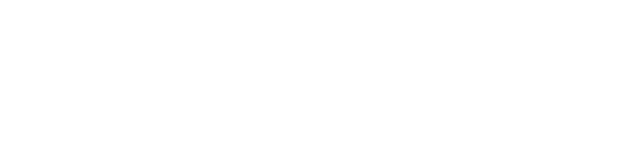
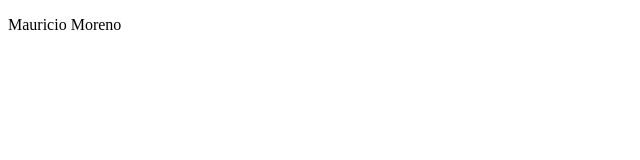
Before and after one commit to cristobalvega/demoGit, a plain HTML site: page index.html in a window 1280 px wide. Shown: the whole page, without its empty margins (0-640 px from the left). Drawn offline with Linux system fonts and the light colour scheme.

Commit message:
Soy mau y esta es mi historia

```diff
--- a/index.html
+++ b/index.html
@@ -6,6 +6,6 @@
     <title>Document</title>
 </head>
 <body>
-
+    <p>Mauricio Moreno</p>
 </body>
 </html>
```
